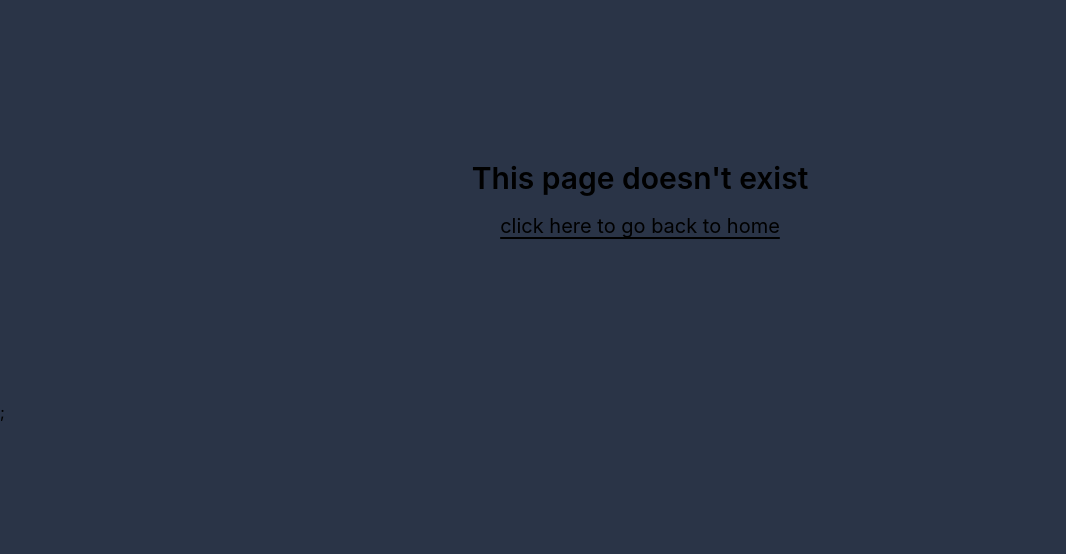
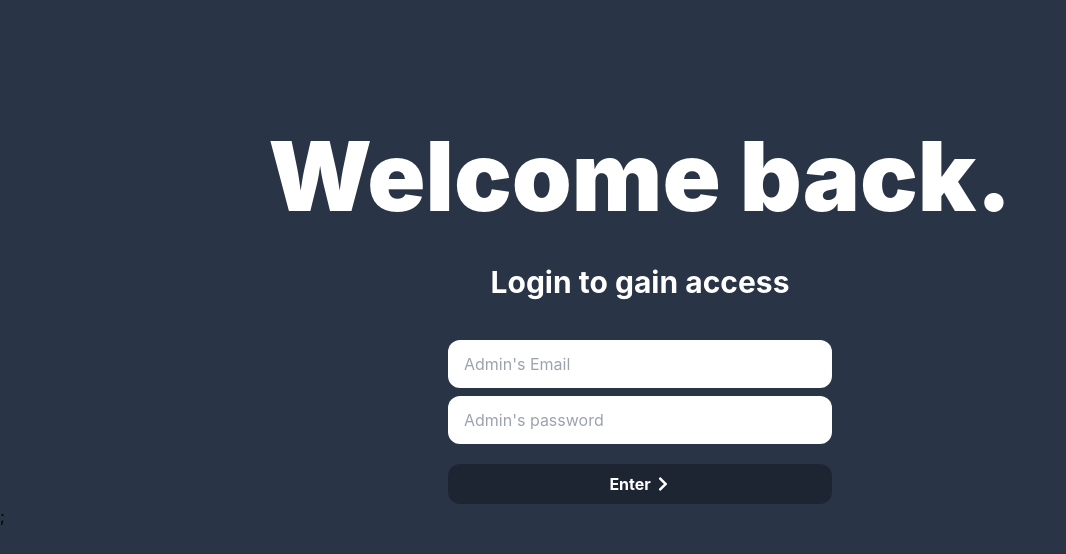
Before and after one commit to AFM-Taha/affling, a Next.js app: page /admin/login in a window 1280 px wide. Before the commit this address had no page. Shown: the top 554 px of the page, without its empty margins (0-1066 px from the left). Built offline with nearby package versions, Linux system fonts and the light colour scheme.

Commit message:
add login page[design only]

```diff
--- /dev/null
+++ b/src/pages/admin/login.tsx
@@ -0,0 +1,87 @@
+import { SubmitHandler, useForm } from 'react-hook-form';
+import { FaChevronRight } from 'react-icons/fa';
+// import { useRouter } from 'next/router';
+// import { toast } from 'react-hot-toast';
+
+interface Admin {
+  email: string;
+  password: string;
+}
+
+export default function Login() {
+  const { register, handleSubmit } = useForm<Admin>();
+  //   const router = useRouter();
+
+  //   const from: any = router.query.from;
+
+  //   if (token) {
+  //     if (from) {
+  //       router.push(from);
+  //     } else {
+  //       router.push('/admin');
+  //     }
+  //     toast.success('Signin Admin Successfully');
+  //   }
+
+  const onSubmit: SubmitHandler<Admin> = async (data) => {
+    console.log(data);
+  };
+  return (
+    <div className="px-16 text-center text-white">
+      <h2 className="pt-32 text-5xl font-black sm:text-8xl">Welcome back.</h2>
+      <p className="my-10 text-xl font-bold sm:text-3xl">
+        Login to gain access
+      </p>
+      {/* {someErrorMessages && (
+        <div className="some-error-message m-4 mx-auto flex w-2/3 items-center justify-center  rounded-lg border bg-red-100 p-4  text-sm text-red-600 md:w-1/3">
+          <svg
+            xmlns="http://www.w3.org/2000/svg"
+            className="mr-2 h-4 w-4"
+            fill="none"
+            viewBox="0 0 24 24"
+            stroke="currentColor"
+            strokeWidth={2}>
+            <path
+              strokeLinecap="round"
+              strokeLinejoin="round"
+              d="M12 8v4m0 4h.01M21 12a9 9 0 11-18 0 9 9 0 0118 0z"
+            />
+          </svg>
+          {someErrorMessages}
+        </div>
+      )} */}
+      <form
+        onSubmit={handleSubmit(onSubmit)}
+        className={`mx-auto flex w-full flex-col items-center justify-center gap-2`}>
+        <label htmlFor="admin-email" className="sr-only">
+          Admin Email
+        </label>
+        <input
+          {...register('email', { required: true })}
+          id="admin-email"
+          className="h-12 w-2/3 rounded-xl border-0 px-4 py-1 text-black md:w-1/3"
+          type="email"
+          placeholder="Admin's Email"
+        />
+        <label htmlFor="admin-password" className="sr-only">
+          Admin Password
+        </label>
+        <input
+          {...register('password', { required: true })}
+          id="admin-password"
+          className="h-12 w-2/3 rounded-xl border-0 px-4 py-1 text-black md:w-1/3"
+          type="password"
+          placeholder="Admin's password"
+        />
+        <div className="w-full pt-3">
+          <button
+            className="group w-1/3 gap-3 rounded-xl bg-black/30 px-8 py-2 font-bold text-white"
+            type="submit">
+            Enter{' '}
+            <FaChevronRight className="-mt-[3px] inline-block duration-300 ease-in-out group-hover:ml-3" />
+          </button>
+        </div>
+      </form>
+    </div>
+  );
+}
```
